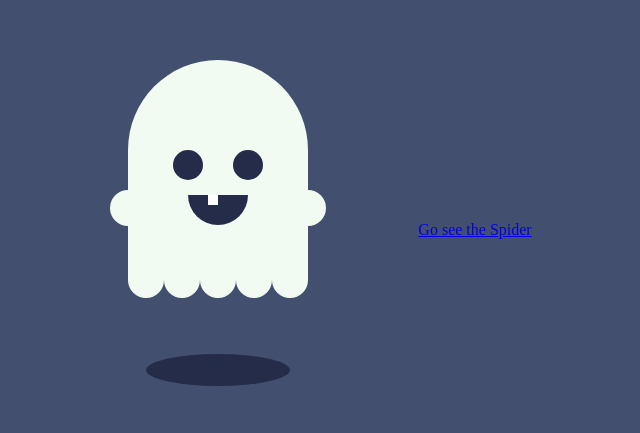
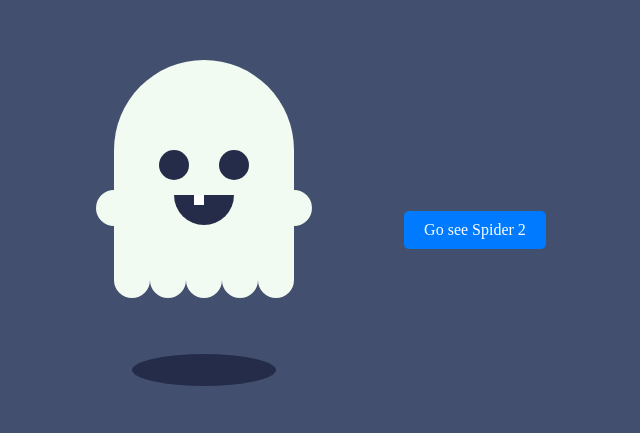
Before and after one commit to Nariah-rgb/TCA-1, a plain HTML site: page index.html in a window 1280 px wide. Shown: the part 170-603 px from the top of the page, without its empty margins (365-1005 px from the left). Drawn offline with Linux system fonts and the light colour scheme.

Commit message:
commit 4

```diff
--- a/index.html
+++ b/index.html
@@ -24,7 +24,8 @@
             </div>
             <div id="shadow"></div>
         </div>
+
+<a href="page1.html" class="btn">Go see Spider 2</a>
+
     </body>
 </html>
-
-<a href="page1.html">Go see the Spider</a>
--- a/spider.css
+++ b/spider.css
@@ -124,3 +124,12 @@ html:hover .spider {
         transform: translateY(-20px);
     }
 }
+
+.btn {
+    display: inline-block;
+    padding: 10px 20px;
+    background: #007bff;
+    color: white;
+    text-decoration: none;
+    border-radius: 5px;
+  }
--- a/style.css
+++ b/style.css
@@ -144,3 +144,12 @@ body {
         transform: scale(0.8);
     }
 }
+
+ .btn {
+    display: inline-block;
+    padding: 10px 20px;
+    background: #007bff;
+    color: white;
+    text-decoration: none;
+    border-radius: 5px;
+  }
```
Also changed, not shown: page1.html (+1 -1 lines).
